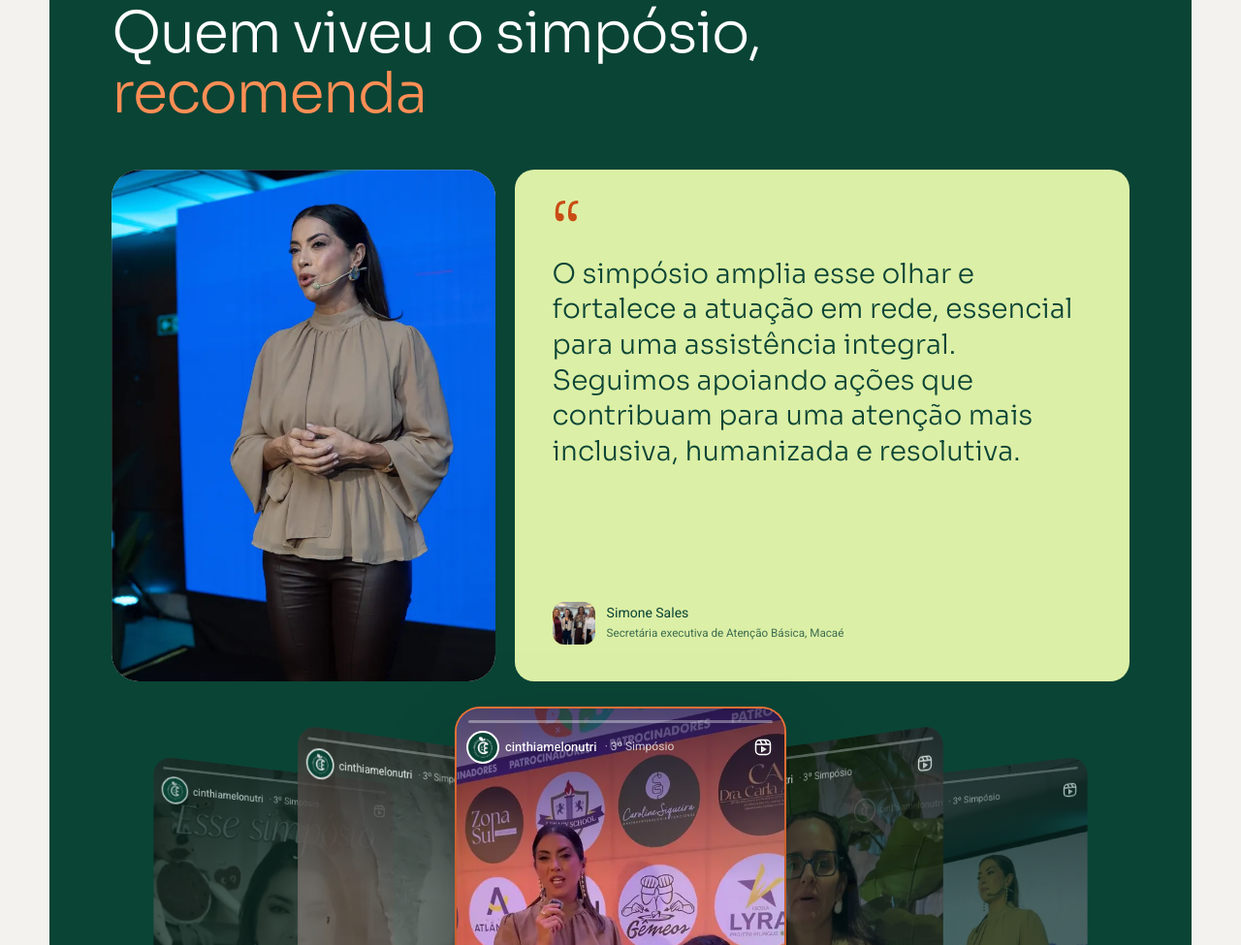
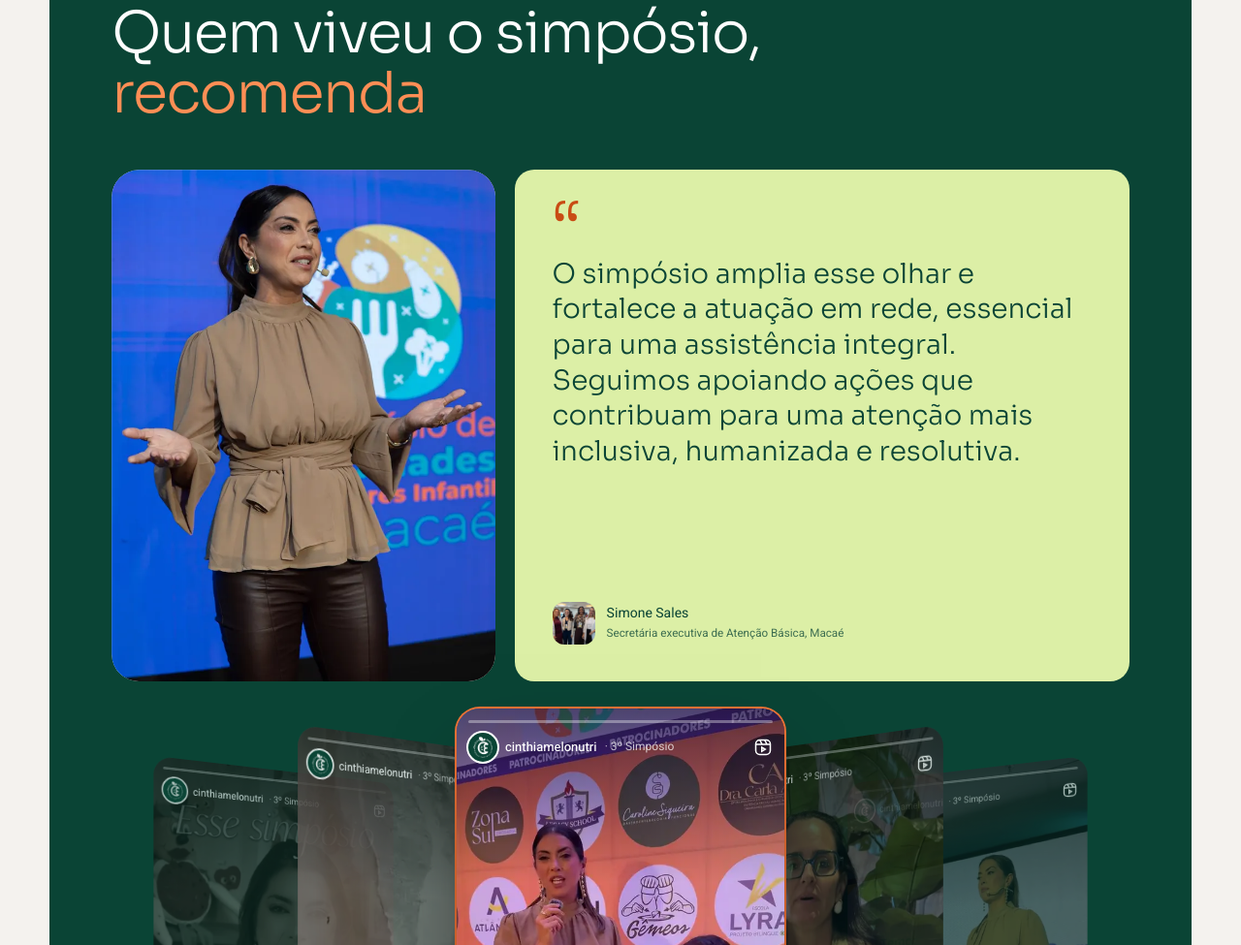
Before and after one commit to pedro2803c/simposio-macae, a plain HTML site: page index.html in a window 1280 px wide. Shown: the part 7214-8189 px from the top of the page at 97% size. Drawn offline with Linux system fonts and the light colour scheme.

Commit message:
Outra foto da Cinthia nos depoimentos
Co-Authored-By: Claude Opus 5.5 <noreply@anthropic.com>

```diff
--- a/index.html
+++ b/index.html
@@ -903,7 +903,7 @@ img[src$="g-248.webp"],img[src$="g-620.webp"],img[src$="g-82.webp"]{object-posit
     <div class="label"><b>Depoimentos</b><span>(05)</span></div>
     <h2 class="rv">Quem viveu o simpósio, <em>recomenda</em></h2>
     <div class="testi">
-      <div class="photo-card clip"><img src="assets/img/depoimento-cinthia.webp" width="700" height="1050" loading="lazy" alt="Cinthia Melo palestrando no 3º Simpósio"></div>
+      <div class="photo-card clip"><img src="assets/img/depoimento-cinthia-2.webp" width="700" height="1050" loading="lazy" alt="Cinthia Melo palestrando no 3º Simpósio"></div>
       <div class="say rv" style="--d:1">
         <span class="mark" aria-hidden="true">“</span>
         <p class="q">O simpósio amplia esse olhar e fortalece a atuação em rede, essencial para uma assistência integral. Seguimos apoiando ações que contribuam para uma atenção mais inclusiva, humanizada e resolutiva.</p>
```
Also changed, not shown: assets/img/depoimento-cinthia-2.webp (added), assets/img/depoimento-cinthia.webp (deleted).
